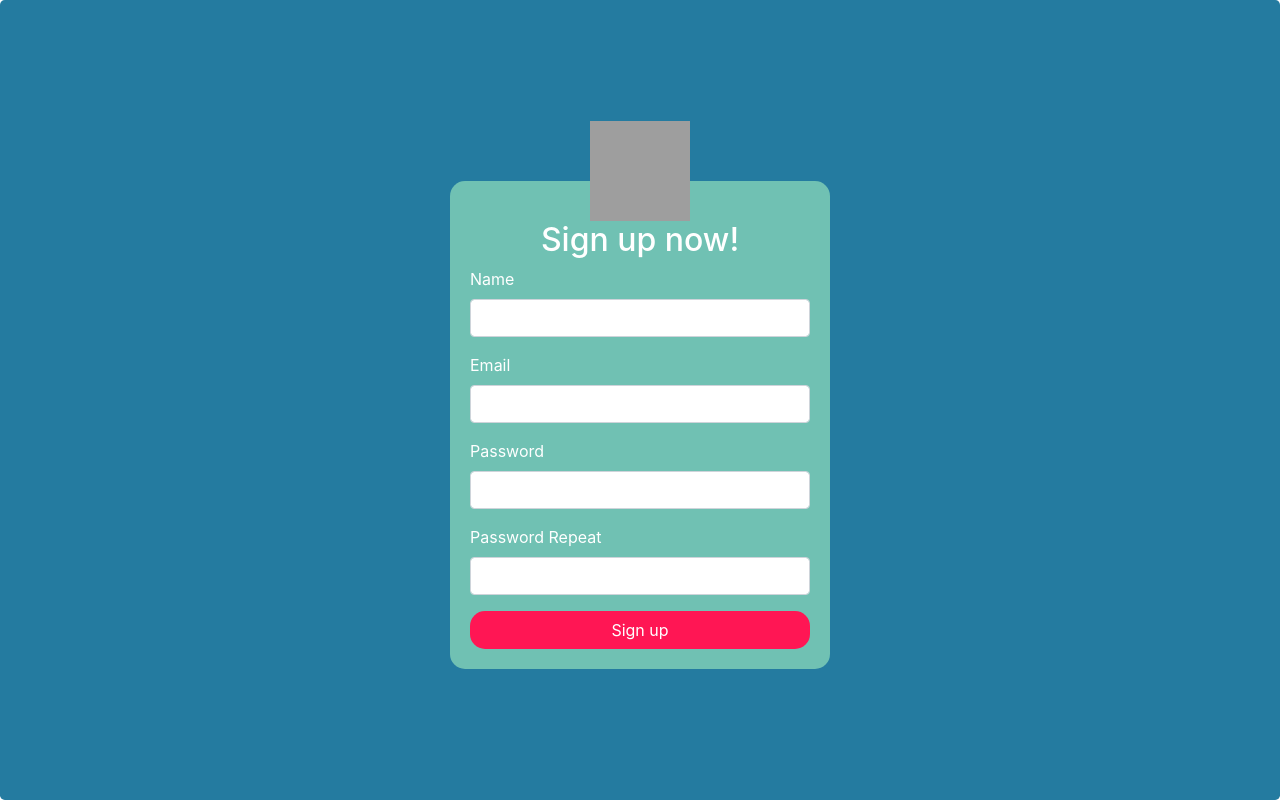
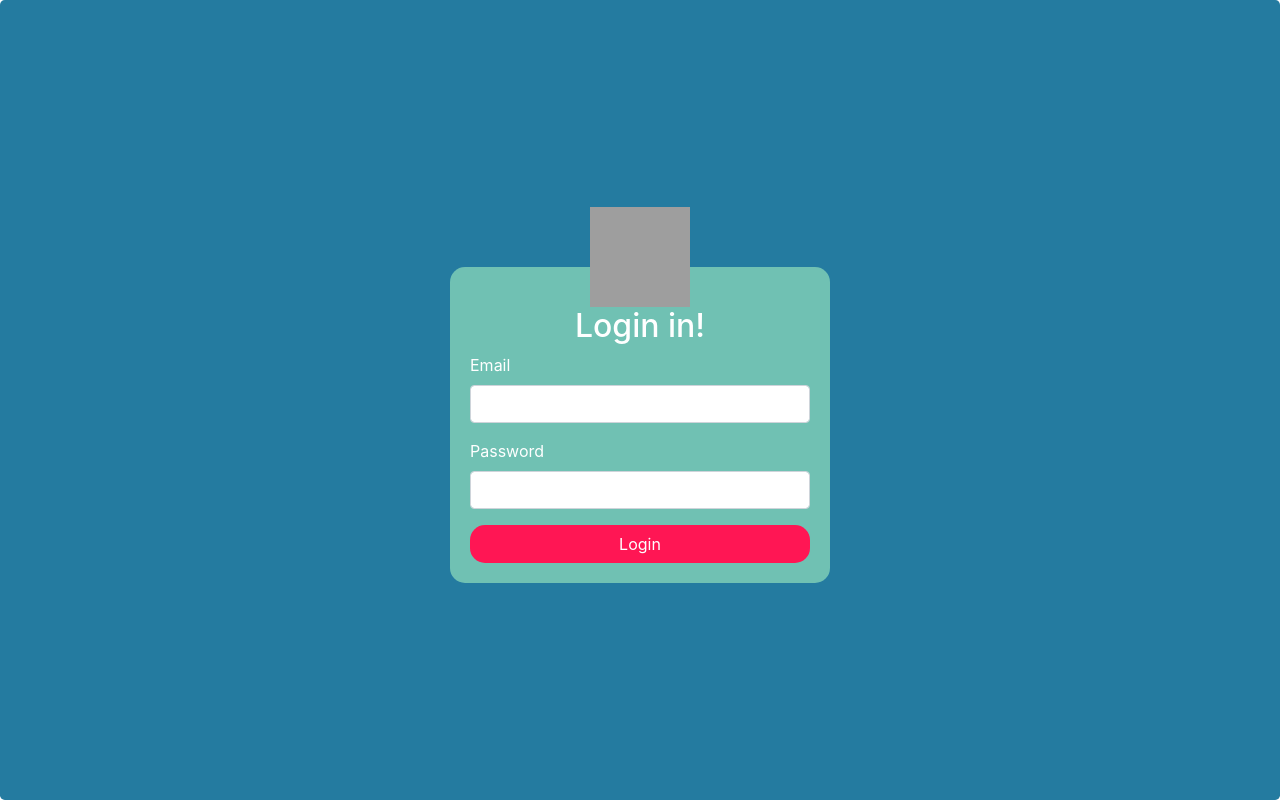
Before and after one commit to ecreyes/react-docker-example, a React (Create React App) app: page / in a window 1280 px wide. Built offline with nearby package versions, Linux system fonts and the light colour scheme; grey boxes are pictures that could not be loaded.

Commit message:
refactor code and login page

```diff
--- a/src/components/App.js
+++ b/src/components/App.js
@@ -3,6 +3,7 @@ import React from 'react';
 import { BrowserRouter as Router, Switch, Route } from "react-router-dom";
 //pages
 import RegisterPage from '../pages/RegisterPage';
+import LoginPage from '../pages/LoginPage';
 
 class App extends React.Component{
   render(){
@@ -10,7 +11,8 @@ class App extends React.Component{
       <Router>
         <Switch>
             <Route exact path="/register" component={RegisterPage} />
-						<Route  path="/" component={RegisterPage} />
+            <Route exact path="/login" component={LoginPage} />
+						<Route  path="/" component={LoginPage} />
         </Switch>
       </Router>
     );
--- /dev/null
+++ b/src/components/BodyFullScreen.js
@@ -0,0 +1,18 @@
+import React from 'react';
+
+const myStyle = {
+  containerBackground: {
+    backgroundColor: "#247BA0",
+    margin: 0
+  }
+}
+
+function BodyFullScreen(props) {
+  return (
+    <div className="jumbotron d-flex align-items-center vh-100" style={myStyle.containerBackground}>
+      {props.children}
+    </div>
+  );
+}
+
+export default BodyFullScreen;
--- /dev/null
+++ b/src/components/CardSession.js
@@ -0,0 +1,34 @@
+import React from 'react';
+import userAvatar from '../images/user.png';
+import '../css/animate.css';
+
+const myStyle = {
+  formCard: { backgroundColor: "#70C1B3", padding: 20, borderRadius: 15, paddingTop: 40 },
+  myLabelColor: {
+    color: "white"
+  },
+  divMiddlePosition: { width: 100, height: 100, position: "absolute", borderRadius: 30, top: -60, zIndex: 10 },
+  submitButton: { backgroundColor: "#FF1654", color: "white", borderRadius: 15 }
+}
+
+function CardSession(props) {
+  return (
+    <div className="container" style={{ marginTop: 50 }}>
+      <div className="row d-flex justify-content-center">
+        <div className="col-12 col-md-4 animated fadeIn" style={myStyle.formCard}>
+          <h2 className="d-flex align-items-center flex-column" style={myStyle.myLabelColor}>{props.title}</h2>
+          <form onSubmit={props.onSubmit}>
+            <div className="d-flex justify-content-center">
+              <div style={myStyle.divMiddlePosition}>
+                <img src={userAvatar} alt="icon user sign up" width="100" height="100" />
+              </div>
+            </div>
+            {props.children}
+            <input type="submit" className="btn btn-block" style={myStyle.submitButton} value={props.send} />
+          </form>
+        </div>
+      </div>
+    </div>
+  );
+}
+export default CardSession;
--- /dev/null
+++ b/src/pages/LoginPage.js
@@ -0,0 +1,60 @@
+import React, { useState } from 'react';
+
+//components
+import BodyFullScreen from '../components/BodyFullScreen';
+import CardSession from '../components/CardSession';
+
+const myStyle = {
+  myLabelColor: {
+    color: "white"
+  }
+}
+
+function LoginPage() {
+  const [email, setEmail] = useState("");
+  const [password, setPassword] = useState("");
+
+  const handleEmailChange = (e) => {
+    setEmail(e.target.value);
+  }
+
+  const handlePasswordChange = (e) => {
+    setPassword(e.target.value);
+  }
+
+  const onSubmit = (e) => {
+    e.preventDefault();
+    let state = {
+      email,
+      password
+    }
+    console.log(state);
+  }
+
+  return (
+    <BodyFullScreen>
+      <CardSession onSubmit={onSubmit} title="Login in!" send="Login">
+        <div className="form-group">
+          <label htmlFor="email" style={myStyle.myLabelColor}>Email</label>
+          <input
+            onChange={handleEmailChange}
+            className="form-control"
+            value={email}
+            type="email"
+            id="email" />
+        </div>
+        <div className="form-group">
+          <label htmlFor="password" style={myStyle.myLabelColor}>Password</label>
+          <input
+            onChange={handlePasswordChange}
+            className="form-control"
+            value={password}
+            type="password"
+            id="password" />
+        </div>
+      </CardSession>
+    </BodyFullScreen>
+  );
+}
+
+export default LoginPage;
--- a/src/pages/RegisterPage.js
+++ b/src/pages/RegisterPage.js
@@ -1,22 +1,16 @@
 import React, { useState } from 'react';
 
-//styles and icons
-import '../css/animate.css';
 //import { FontAwesomeIcon } from '@fortawesome/react-fontawesome'
 //import { faUserPlus } from '@fortawesome/free-solid-svg-icons'
-import userAvatar from '../images/user.png';
 
-const registerStyle = {
-  containerBackground: {
-    backgroundColor: "#247BA0",
-    margin: 0
-  },
-  submitButton: { backgroundColor: "#FF1654", color: "white", borderRadius: 15 },
+//components
+import BodyFullScreen from '../components/BodyFullScreen';
+import CardSession from '../components/CardSession';
+
+const myStyle = {
   myLabelColor: {
     color: "white"
   },
-  divMiddlePosition: { width: 100, height: 100, position: "absolute", borderRadius: 30, top: -60, zIndex: 10 },
-  formCard: { backgroundColor: "#70C1B3", padding: 20, borderRadius: 15, paddingTop: 40 },
   errorColor: {
     color: "#FF1654"
   }
@@ -56,19 +50,10 @@ function RegisterPage() {
   }
 
   return (
-    <div className="jumbotron d-flex align-items-center vh-100" style={registerStyle.containerBackground}>
-      <div className="container" style={{ marginTop: 50 }} >
-        <div className="row d-flex justify-content-center">
-          <div className="col-12 col-md-4 animated fadeIn" style={registerStyle.formCard}>
-            <h2 className="d-flex align-items-center flex-column" style={registerStyle.myLabelColor}>Sign up now!</h2>
-            <form onSubmit={onSubmit}>
-              <div className="d-flex justify-content-center">
-                <div style={registerStyle.divMiddlePosition}>
-                  <img src={userAvatar} alt="icon user sign up" width="100" height="100" />
-                </div>
-              </div>
+    <BodyFullScreen>
+      <CardSession onSubmit={onSubmit} title="Sign up!" send="Sign up">
         <div className="form-group">
-                <label htmlFor="name" style={registerStyle.myLabelColor}>Name</label>
+          <label htmlFor="name" style={myStyle.myLabelColor}>Name</label>
           <input
             className="form-control"
             onChange={handleNameChange}
@@ -78,7 +63,7 @@ function RegisterPage() {
           />
         </div>
         <div className="form-group">
-                <label htmlFor="email" style={registerStyle.myLabelColor}>Email</label>
+          <label htmlFor="email" style={myStyle.myLabelColor}>Email</label>
           <input
             className="form-control"
             onChange={handleEmailChange}
@@ -87,7 +72,7 @@ function RegisterPage() {
             id="email" />
         </div>
         <div className="form-group">
-                <label htmlFor="password" style={registerStyle.myLabelColor}>Password</label>
+          <label htmlFor="password" style={myStyle.myLabelColor}>Password</label>
           <input
             className="form-control"
             onChange={handlePasswordChange}
@@ -96,7 +81,7 @@ function RegisterPage() {
             id="password" />
         </div>
         <div className="form-group">
-                <label htmlFor="passwordrepeat" style={registerStyle.myLabelColor}>Password Repeat</label>
+          <label htmlFor="passwordrepeat" style={myStyle.myLabelColor}>Password Repeat</label>
           <input
             className="form-control"
             onChange={handlePasswordRepeatChange}
@@ -104,12 +89,8 @@ function RegisterPage() {
             type="password"
             id="passwordrepeat" />
         </div>
-              <input type="submit" className="btn btn-block" style={registerStyle.submitButton} value="Sign up" />
-            </form>
-          </div>
-        </div>
-      </div>
-    </div>
+      </CardSession>
+    </BodyFullScreen>
   )
 }
 
```
Also changed, not shown: src/components/Footer.js (deleted, +0 -16 lines). Lines whose indentation alone changed are shown as unchanged.
